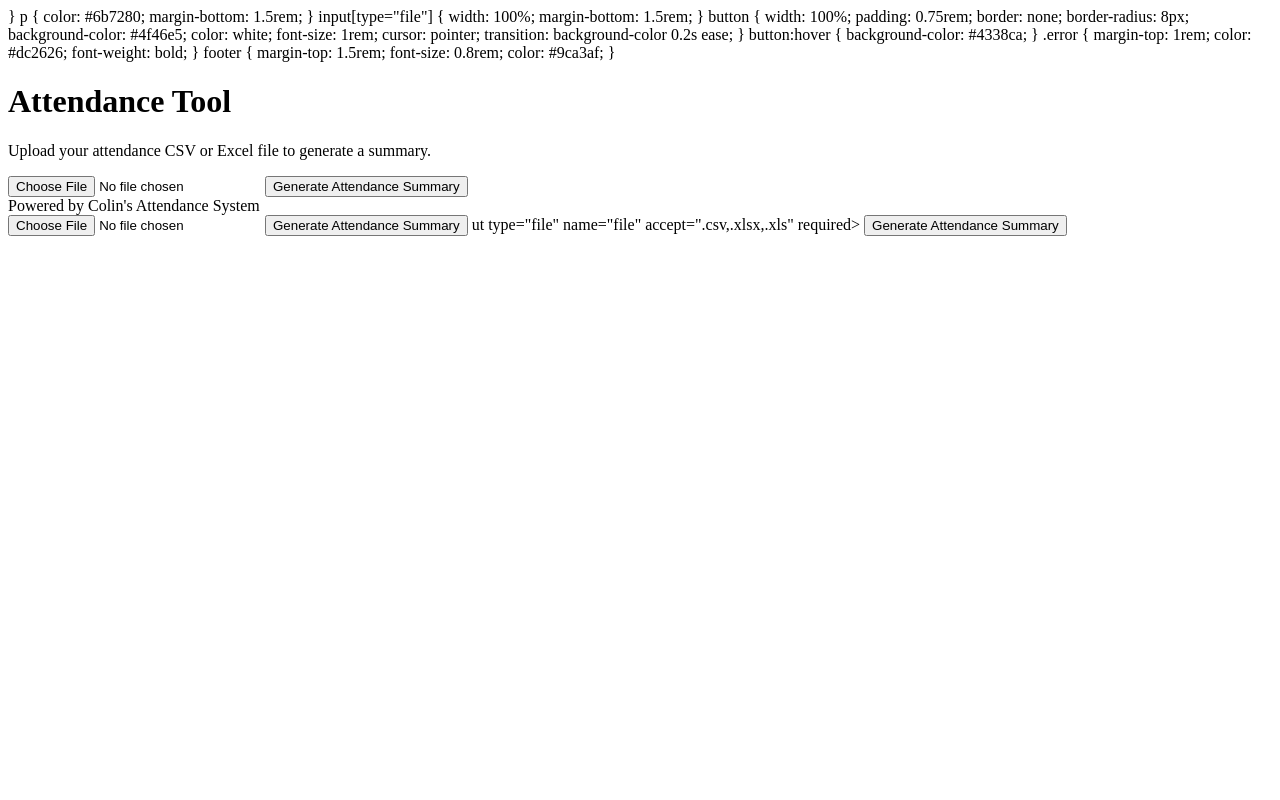
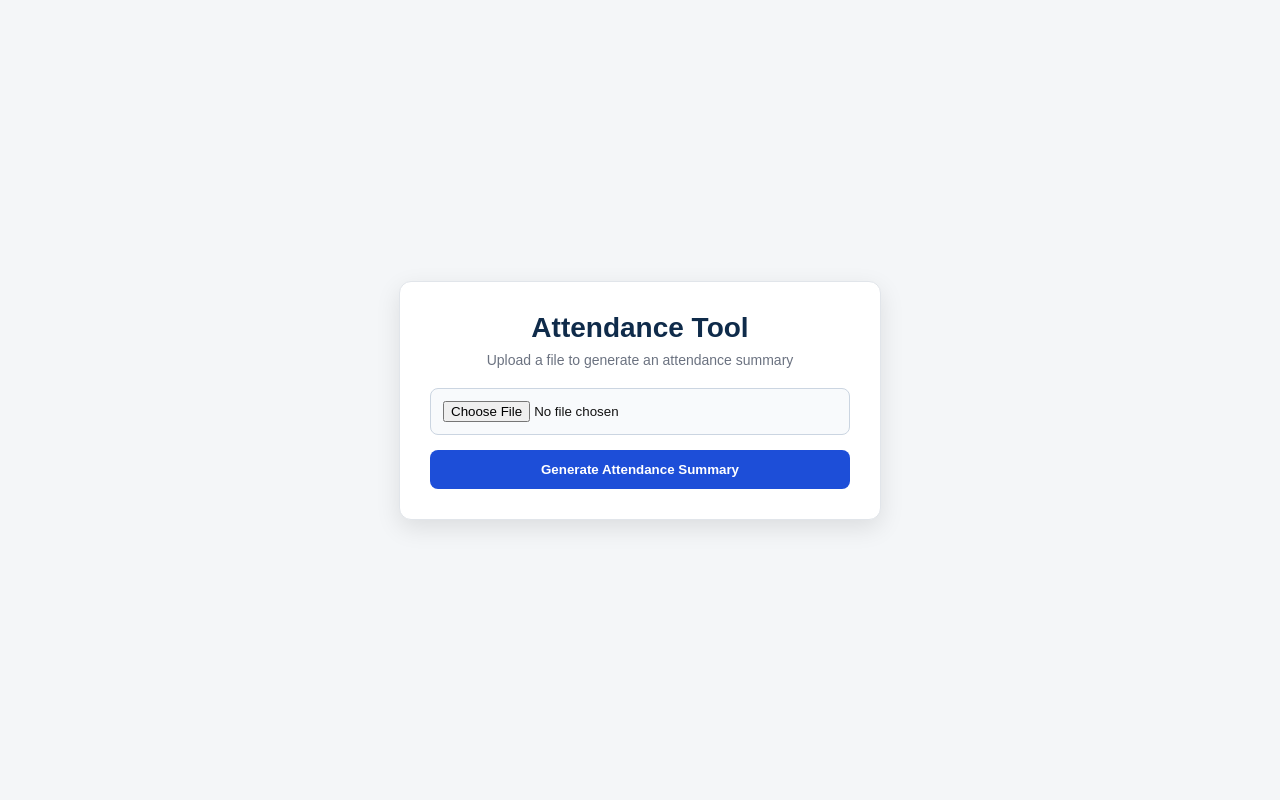
Before and after one commit to Colin-Kocher/attendance-web, a Flask app: page / in a window 1280 px wide. Run offline with Flask 3, Linux system fonts and the light colour scheme.

Commit message:
Update index.html

```diff
--- a/templates/index.html
+++ b/templates/index.html
@@ -1,89 +1,104 @@
 <!DOCTYPE html>
+<html lang="en">
+<head>
+    <meta charset="UTF-8">
+    <meta name="viewport" content="width=device-width, initial-scale=1.0">
+    <title>Attendance Tool</title>
+    <style>
+        /* Background */
+        body {
+            margin: 0;
+            font-family: Arial, Helvetica, sans-serif;
+            background: #f4f6f8;  /* Light grey */
+            color: #111;           /* Black text */
         }
 
-
-p {
-color: #6b7280;
-margin-bottom: 1.5rem;
+        /* Centered container */
+        .container {
+            display: flex;
+            justify-content: center;
+            align-items: center;
+            height: 100vh;
         }
 
+        /* Card */
+        .card {
+            background: #ffffff;        /* White card */
+            border-radius: 12px;
+            box-shadow: 0 8px 25px rgba(0, 0, 0, 0.1);
+            width: 420px;
+            padding: 30px;
+            border: 1px solid #e1e5ea;
+        }
+
+        /* Header */
+        h1 {
+            margin: 0;
+            font-size: 28px;
+            color: #0f2b4a; /* Dark blue */
+            text-align: center;
+        }
+
+        p.subtitle {
+            margin-top: 8px;
+            text-align: center;
+            color: #6b7280;  /* Grey */
+            font-size: 14px;
+        }
+
+        /* Form styling */
+        form {
+            margin-top: 20px;
+            display: flex;
+            flex-direction: column;
+            gap: 15px;
+        }
 
         input[type="file"] {
-width: 100%;
-margin-bottom: 1.5rem;
+            padding: 12px;
+            border: 1px solid #cbd5e1;
+            border-radius: 8px;
+            background: #f8fafc;
         }
 
-
         button {
-width: 100%;
-padding: 0.75rem;
+            padding: 12px;
             border: none;
             border-radius: 8px;
-background-color: #4f46e5;
+            background: #1d4ed8;  /* Blue */
             color: white;
-font-size: 1rem;
+            font-weight: bold;
             cursor: pointer;
-transition: background-color 0.2s ease;
+            transition: background 0.2s ease;
         }
 
-
         button:hover {
-background-color: #4338ca;
+            background: #1e40af;  /* Darker blue */
         }
 
-
+        /* Error message */
         .error {
-margin-top: 1rem;
-color: #dc2626;
-font-weight: bold;
-}
-
-
-footer {
-margin-top: 1.5rem;
-font-size: 0.8rem;
-color: #9ca3af;
+            color: #b91c1c;        /* Red */
+            font-size: 14px;
+            text-align: center;
         }
     </style>
 </head>
 <body>
+    <div class="container">
         <div class="card">
             <h1>Attendance Tool</h1>
-<p>Upload your attendance CSV or Excel file to generate a summary.</p>
-
+            <p class="subtitle">Upload a file to generate an attendance summary</p>
 
             <form method="POST" enctype="multipart/form-data">
                 <input type="file" name="file" accept=".csv,.xlsx,.xls" required>
                 <button type="submit">Generate Attendance Summary</button>
             </form>
 
-
             {% if error %}
-<div class="error">{{ error }}</div>
+                <p class="error">{{ error }}</p>
             {% endif %}
-
-
-<footer>
-Powered by Colin's Attendance System
-</footer>
+        </div>
     </div>
 </body>
 </html>
-
-<form method="POST" enctype="multipart/form-data">
-<inp<form method="POST" enctype="multipart/form-data">
-<input type="file" name="file" accept=".csv,.xlsx,.xls" required>
-<button type="submit">Generate Attendance Summary</button>
-</form>
-
-
-{% if error %}
-<p style="color:red;">{{ error }}</p>
-{% endif %}ut type="file" name="file" accept=".csv,.xlsx,.xls" required>
-<button type="submit">Generate Attendance Summary</button>
-</form>
-
-
-{% if error %}
-<p style="color:red;">{{ error }}</p>
-{% endif %}
```
Lines whose indentation alone changed are shown as unchanged.
